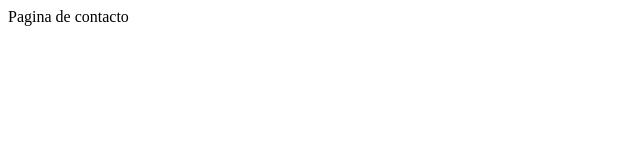
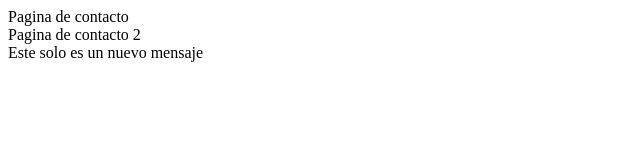
Before and after one commit to angelgtz/helloworld, a plain HTML site: page pagina_contacto.html in a window 1280 px wide. Shown: the whole page, without its empty margins (0-640 px from the left). Drawn offline with Linux system fonts and the light colour scheme.

Commit message:
Commit desde NetBeans VM - 2

```diff
--- a/pagina_contacto.html
+++ b/pagina_contacto.html
@@ -12,5 +12,7 @@ and open the template in the editor.
     </head>
     <body>
         <div>Pagina de contacto</div>
+        <div>Pagina de contacto 2</div>
+        <div>Este solo es un nuevo mensaje</div>
     </body>
 </html>
```
